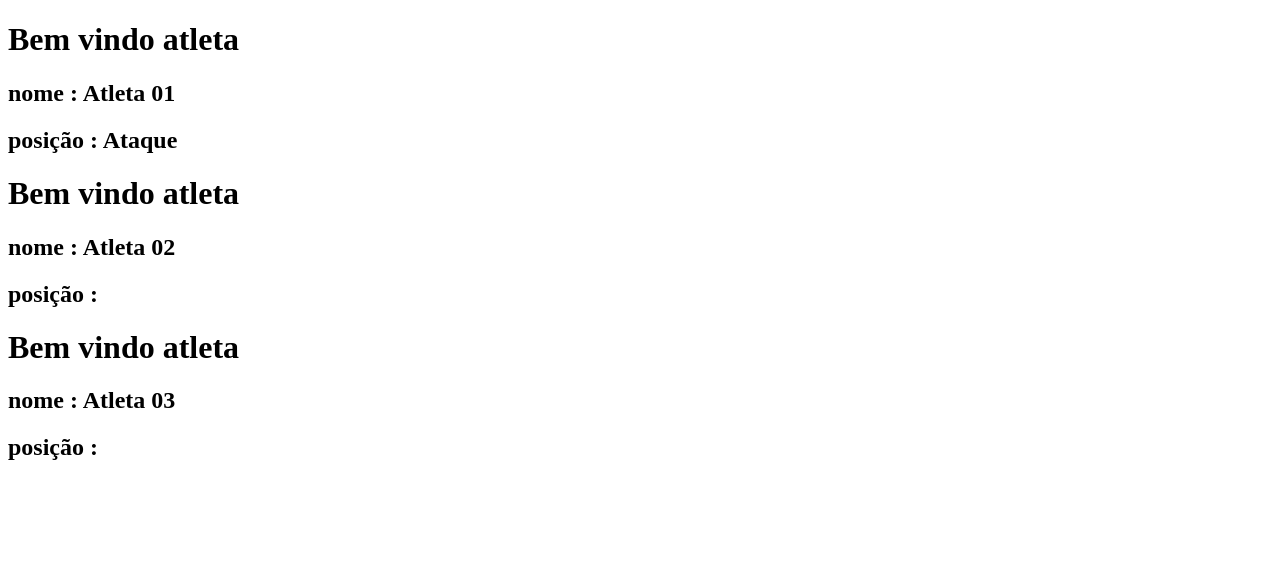
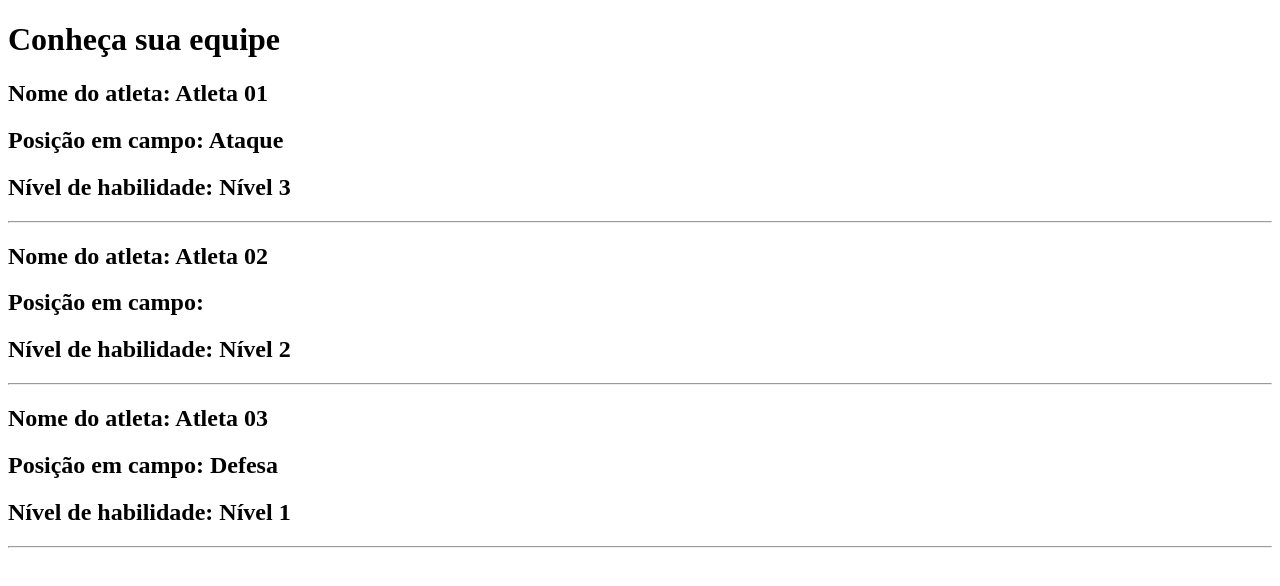
Before and after one commit to johntec-ads/meuapp, a React (Create React App) app: page / in a window 1280 px wide. Shown: the top 586 px of the page. Built offline with nearby package versions, Linux system fonts and the light colour scheme.

Commit message:
upEstudos

```diff
--- a/src/App.js
+++ b/src/App.js
@@ -12,26 +12,27 @@ const Variável = (props) => { DENTRO DAS CHAVES, PODEMOS
     Aqui deve ser usado o return com chaves
   )
 }  */
+
 const Equipe = (props) => {
   return (
     <div>
-      <h1>Bem vindo atleta </h1>
-      <h2>nome : {props.nome}</h2>
-      <h2>posição : {props.posicao}</h2>
-
+      <h2>Nome do atleta: {props.nome}</h2>
+      <h2>Posição em campo: {props.posicao}</h2>
+      <h2>Nível de habilidade: {props.habilidade}</h2>
+      <hr></hr>
     </div>
   )
+
 }
-
 
 //componente principal
 function app() {
   return (
     <div>
-
-      < Equipe nome="Atleta 01" posicao="Ataque" />
-      < Equipe nome="Atleta 02" />
-      < Equipe nome="Atleta 03" />
+      <h1>Conheça sua equipe</h1>
+      < Equipe nome="Atleta 01" posicao="Ataque" habilidade="Nível 3" />
+      < Equipe nome="Atleta 02" poisicao="Meio" habilidade="Nível 2" />
+      < Equipe nome="Atleta 03" posicao="Defesa" habilidade="Nível 1" />
 
     </div>
 
```
